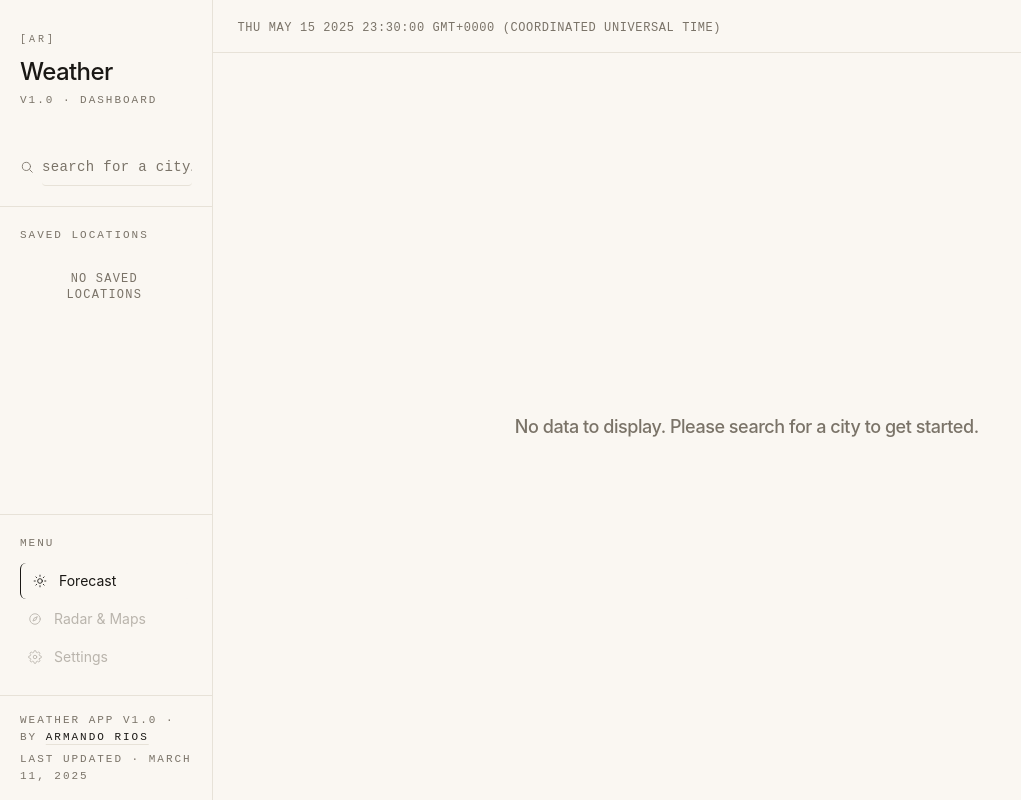
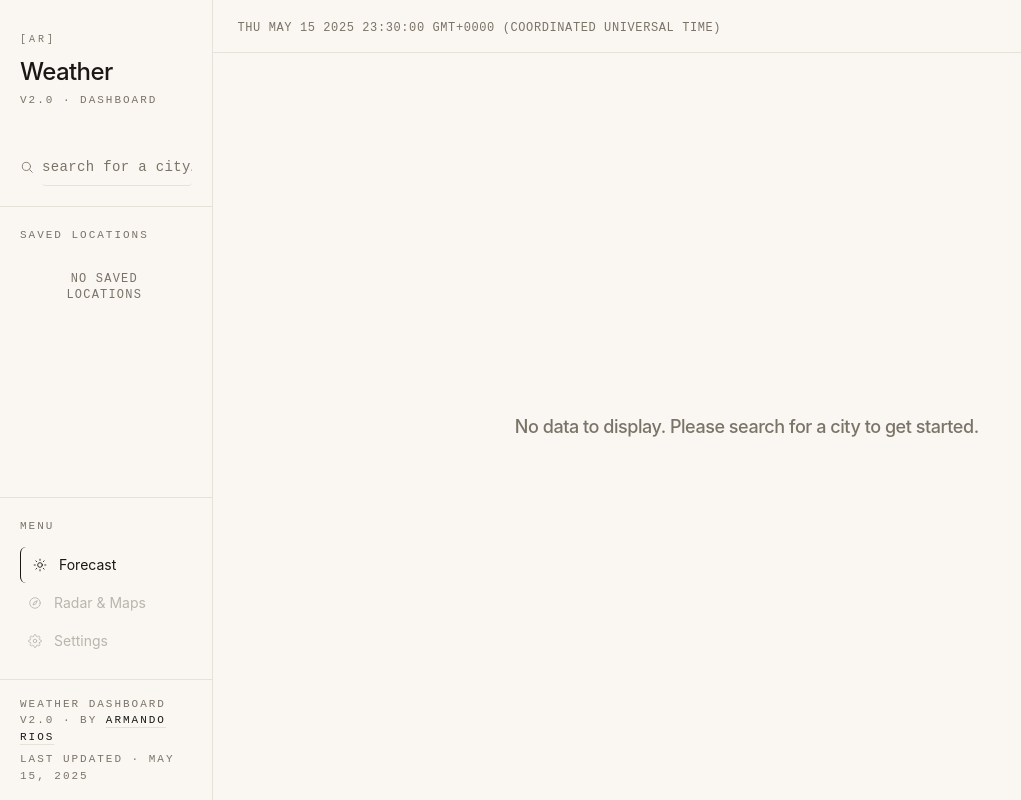
Before and after one commit to armando-rios/weather-app, a website built with webpack: page index.html in a window 1280 px wide. Shown: the whole page, without its empty margins (0-1021 px from the left). Built offline with nearby package versions, Linux system fonts and the light colour scheme; no server answers.

Commit message:
docs: update app info footer with redesign date

```diff
--- a/index.html
+++ b/index.html
@@ -16,7 +16,7 @@
           >[AR]</span
         >
         <h1 class="text-xl font-medium tracking-tight text-ink">Weather</h1>
-        <span class="label-mono mt-0.5">v1.0 · dashboard</span>
+        <span class="label-mono mt-0.5">v2.0 · dashboard</span>
       </div>
       <button
         id="mobile-menu-button"
@@ -55,7 +55,7 @@
           <h1 class="text-2xl font-medium tracking-tight text-ink mt-2">
             Weather
           </h1>
-          <span class="label-mono mt-1 block">v1.0 · dashboard</span>
+          <span class="label-mono mt-1 block">v2.0 · dashboard</span>
         </div>
         <!-- Search -->
         <div class="px-5 py-5 border-b border-line">
@@ -187,14 +187,14 @@
         <!-- App Info Footer -->
         <div class="px-5 py-4 border-t border-line">
           <p class="label-mono">
-            Weather App v1.0 · by
+            Weather Dashboard v2.0 · by
             <a
               href="https://github.com/armando-rios"
-              class="text-ink hover:text-accent transition-colors duration-150 underline decoration-line underline-offset-4"
+              class="text-ink underline decoration-line underline-offset-4 hover:text-accent transition-colors duration-150"
               >Armando Rios</a
             >
           </p>
-          <p class="label-mono mt-1.5">Last updated · March 11, 2025</p>
+          <p class="label-mono mt-1.5">Last updated · May 15, 2025</p>
         </div>
       </div>
 
```
